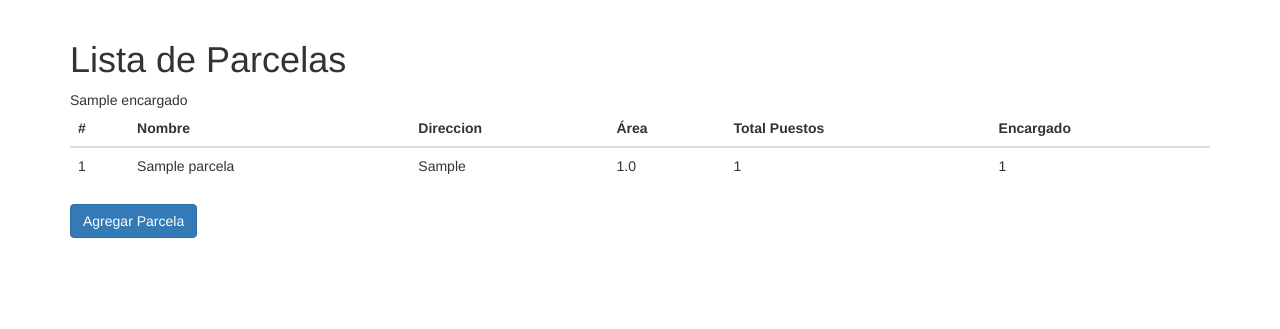
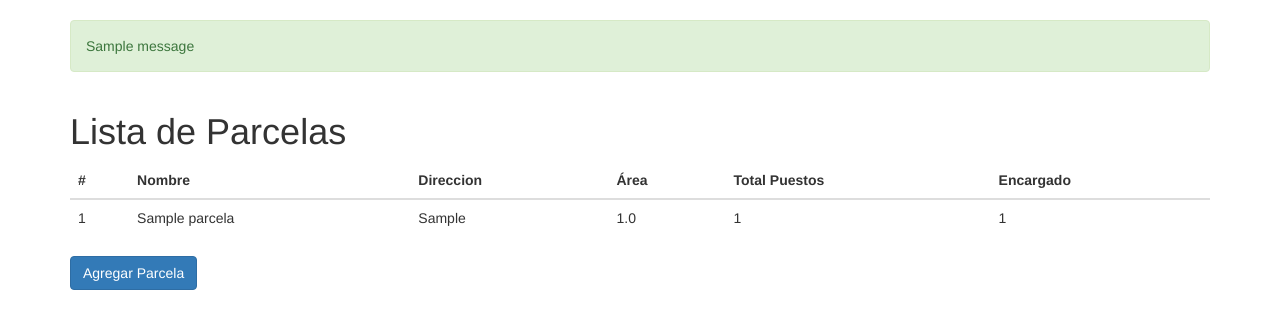
Before and after one commit to pedritoeldulce/oil-palm-harvest, a Flask app: page /dashboard/parcelas in a window 1280 px wide. Shown: the part 52-381 px from the top of the page. Run offline with Flask 3, Linux system fonts and the light colour scheme; tables that the repository leaves empty hold one stand-in row (values such as "Sample post"); one stand-in notice (Sample message) is shown; parts of the project's set-up code (start-up, migrations or seed data) failed here and were passed over; some libraries are stand-ins or nearby versions.

Commit message:
C(created) Encargado y Parcelas, mensahes Flash agredado a estos

```diff
--- a/app/admin/forms.py
+++ b/app/admin/forms.py
@@ -13,9 +13,9 @@ class EncargadoForm(FlaskForm):
 class ParcelaForm(FlaskForm):
     nombre = StringField(validators=[DataRequired()])
     direccion = StringField(validators=[DataRequired()])
-    area = DecimalField(validators=[DataRequired()], default=0)
+    area = DecimalField(validators=[DataRequired()])
     n_puestos = IntegerField(default=0)
-    encargado = SelectField('encargado', choices=[])
+    encargado = SelectField('encargado', choices=[], validators=[DataRequired()])
 """
  class EmpleadosForm(FlaskForm):
     nombres = StringField(validators=[DataRequired()])
--- a/app/admin/routes.py
+++ b/app/admin/routes.py
@@ -1,4 +1,4 @@
-from flask import render_template, request
+from flask import render_template, request, redirect, url_for, flash
 #from .forms import EmpleadosForm, ParcelasForm, CosechasForm
 from .forms import EncargadoForm, ParcelaForm
 from . import admin
@@ -22,8 +22,9 @@ def encargado_form():
     if form.validate_on_submit():
         encargado = Encargado(n_nombres=nombres, n_apellidos=apellidos, telefono = telefono, correo = correo)
         encargado.save()
+        flash("Encargado Guardado Exitosamente")
 
-
+        return redirect(url_for('admin.encargado'))
     return render_template('encargado_form.html', title="Encargado", form=form)
 
 @admin.route('/dashboard/encargado', methods=['GET'])
@@ -37,7 +38,7 @@ def encargado():
 def parcelas():
     parcelas = Parcela().get_parcelas()
     encargados = Encargado().get_encargados()
-    print(parcelas[0].nombre)
+    #print(parcelas[0].nombre)
 
     return render_template('parcela.html', title = "Parcelas", parcelas=parcelas, encargados = encargados)
 
@@ -47,17 +48,17 @@ def parcela_form():
 
     nombre, direccion, area, n_puestos = parcelas.nombre.data, parcelas.direccion.data, parcelas.area.data, parcelas.n_puestos.data
     encargado =  parcelas.encargado.data
-    print(type(nombre), type(direccion), type(area), type(n_puestos), type(encargado))
+
+    form = ParcelaForm()
+    form.encargado.choices =[(encargado.id, encargado.n_nombres) for encargado in Encargado.query.all()]
 
 
-    #print(type(area))
-    form = ParcelaForm()
-    form.encargado.choices =[(encargado.id) for encargado in Encargado.query.all()]
+    if form.validate_on_submit() :
 
-    if parcelas.validate_on_submit():
-        parcela = Parcela(nombre=nombre, direccion=direccion, area=area, n_puestos=n_puestos, encargado_id=encargado)
+        parcela = Parcela(nombre=nombre, direccion=direccion, area=area, n_puestos=n_puestos, encargado_id=int(encargado))
         parcela.save()
-
+        flash("Parcela Registrada Exitosamente")
+        return redirect(url_for('admin.parcelas'))
 
     return render_template('parcela_form.html', title="Parcelas", parcelas = parcelas, form = form)
 
--- a/app/admin/templates/parcela.html
+++ b/app/admin/templates/parcela.html
@@ -6,7 +6,7 @@
 {% block container %}
 <h1>Lista de Parcelas</h1>
 
-{{encargados[0].n_nombres}}
+
 <table class="table table-hover table-dark">
     <thead>
       <tr>
--- a/app/templates/layout.html
+++ b/app/templates/layout.html
@@ -51,6 +51,30 @@
 
 <div class="container">
     <div class="row">
+
+      <div class="col-md-12 mt-2">
+
+        {% with messages = get_flashed_messages() %}
+          {% if messages %}
+            {% for message in messages %}
+              <div class="alert alert-success" role="alert">
+                {{message}}
+              </div>
+            {% endfor %}
+          {% endif %}
+        {% endwith %}
+      </div>
+      <!-- <div class="col-md-12 col-md-offset-1">
+        {% with messages = get_flashed_messages() %}
+        {% if messages %}
+          {% for message in messagess %}
+            <div class="alert alert-success" role="alert">
+              {{message}}
+            </div>
+          {% endfor %}
+        {% endif %}
+        {%endwith %}
+      </div> -->
         <div class="col-md-12">
             {% block container %} {% endblock %}
         </div>
```
